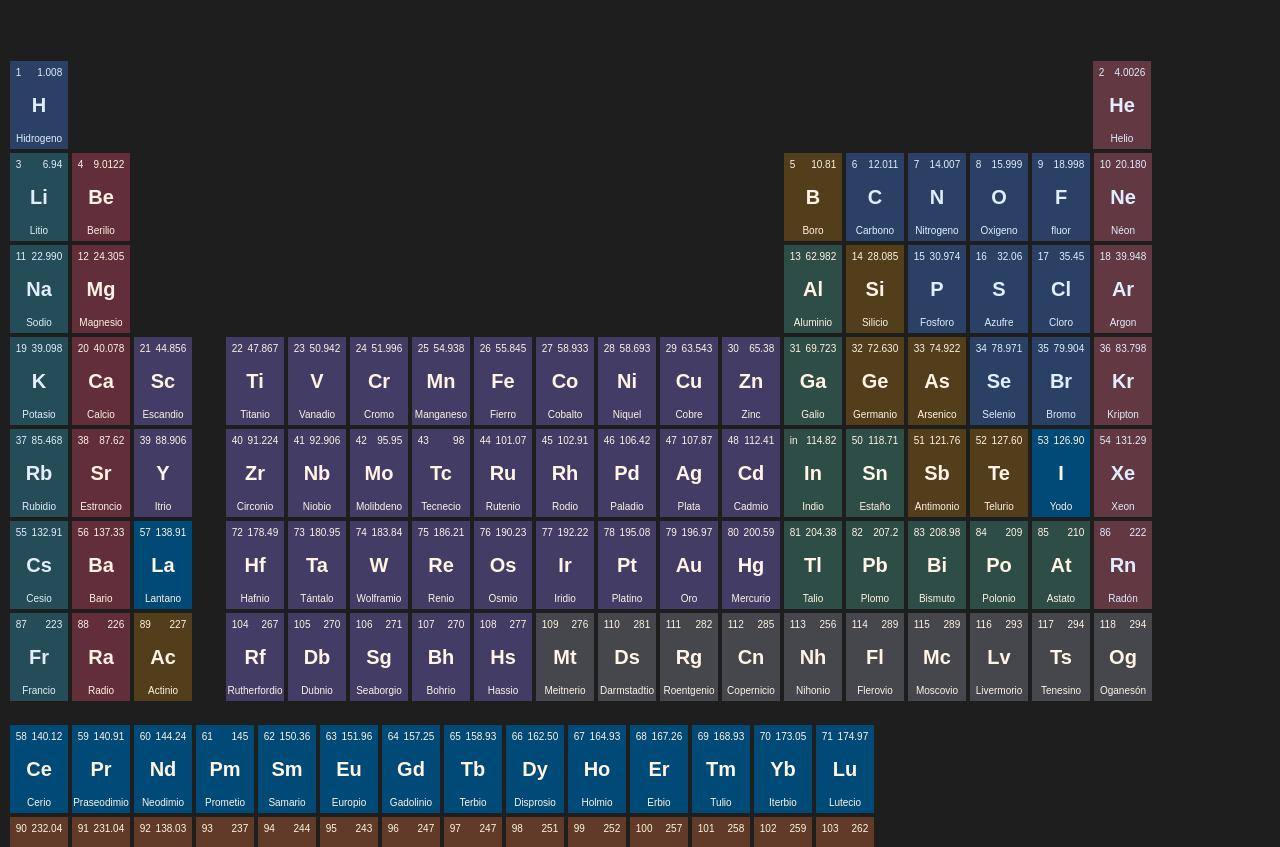
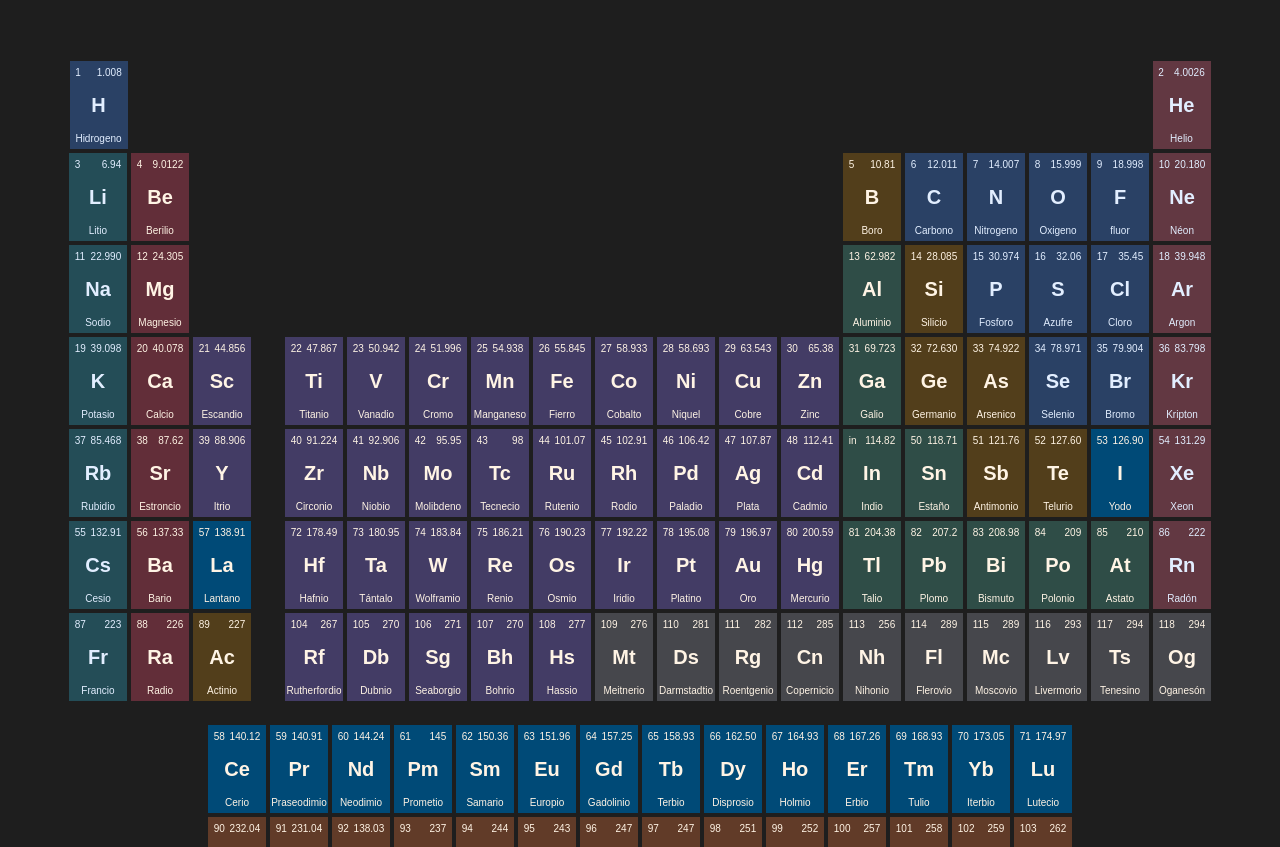
Before and after one commit to RaymooonMDFK/perdiodicT, a plain HTML site: page index.html in a window 1280 px wide. Shown: the part 79-926 px from the top of the page. Drawn offline with Linux system fonts and the light colour scheme.

Commit message:
version 1.3

```diff
--- a/css/css.css
+++ b/css/css.css
@@ -154,10 +154,18 @@ footer {
 .fila4,
 .fila5,
 .fila6,
-.fila7,
+.fila7 {
+    display: flex;
+}
+
 .fila8,
 .fila9 {
-  display: flex;
+    display: flex;
+    align-self: center;
+}
+
+.fila8 {
+    margin-top: 20px;
 }
 
 .e1 {
@@ -175,9 +183,8 @@ footer {
   flex-shrink: 0;
 }
 
-.fila8 {
-  margin-top: 20px;
-}
+
+
 
 .colores {
   margin-bottom: 50px;
@@ -222,10 +229,10 @@ footer {
   margin: 0;
 }
 
-.colores > p {
-    width: 100%;
-    text-align: center;
-    margin-bottom: 10px;
+.colores>p {
+  width: 100%;
+  text-align: center;
+  margin-bottom: 10px;
 }
 
 .s_alcalinos {
@@ -277,3 +284,10 @@ footer {
   color: #fff4e5;
   background-color: #004a77;
 }
+
+@media (min-width: 1024px) {
+
+    .tabla {
+        align-items: center;
+    }
+}
```
Also changed, not shown: index.html (+1 -0 lines).
